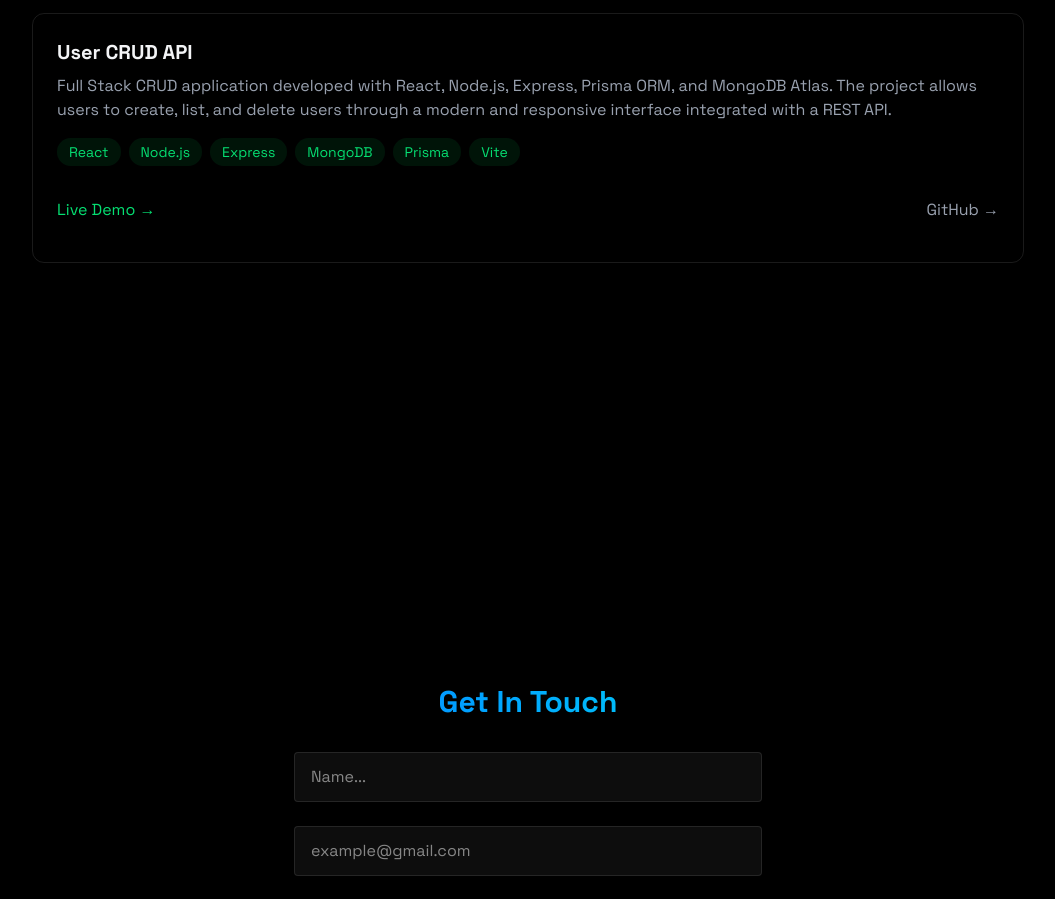
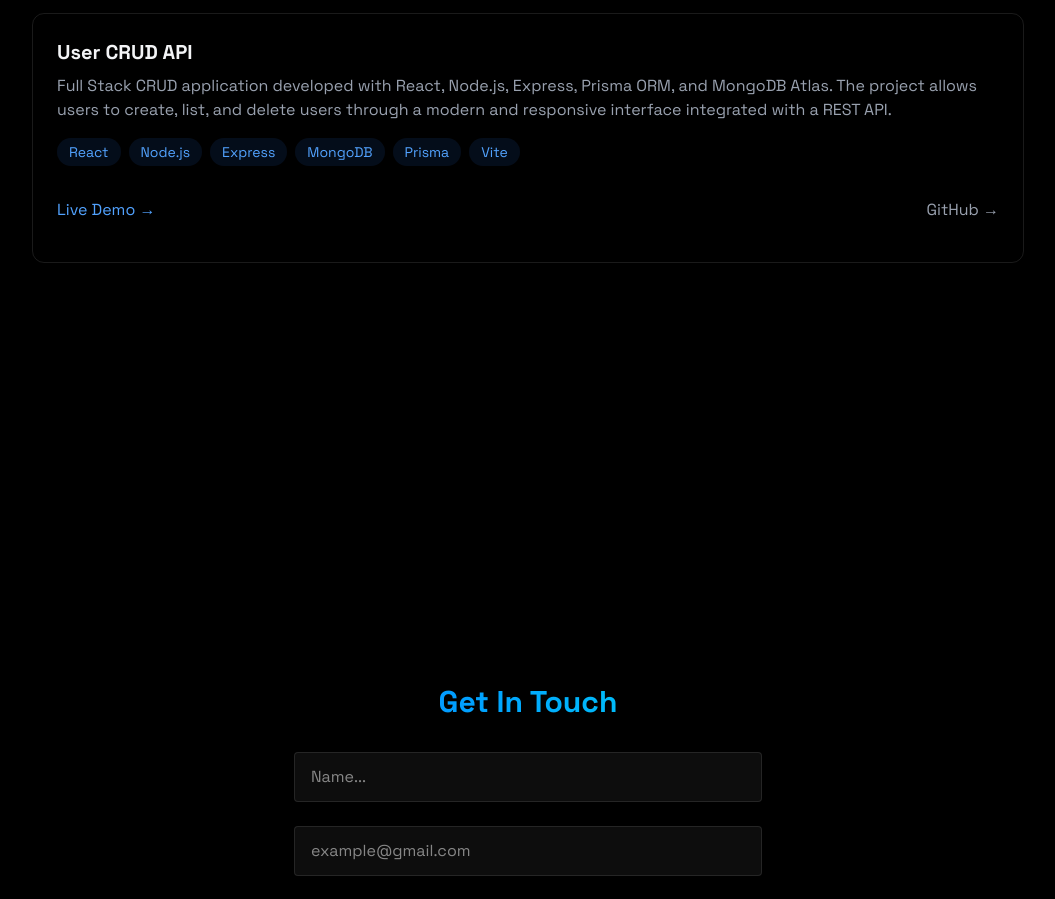
Before and after one commit to jotap-tech/jotap-portifolio, a React (Vite) app: page / in a window 1280 px wide. Shown: the part 1960-2859 px from the top of the page, without its empty margins (112-1167 px from the left). Built offline with nearby package versions, Linux system fonts and the light colour scheme.

Commit message:
Change project section colors from green to blue

```diff
--- a/src/components/sections/Projects.jsx
+++ b/src/components/sections/Projects.jsx
@@ -13,7 +13,7 @@
           </h2>
 
           <div className="grid grid-cols-1 gap-6">
-            <div className="p-6 rounded-xl border border-white/10 hover:-translate-y-1 hover:border-green-500/30 hover:shadow-[0_2px_8px_rgba(34,197,94,0.2)] transition">
+            <div className="p-6 rounded-xl border border-white/10 hover:-translate-y-1 hover:border-blue-500/30 hover:shadow-[0_2px_8px_rgba(59,130,246,0.2)] transition">
 
               <h3 className="text-xl font-bold mb-2">
                 User CRUD API
@@ -37,8 +37,8 @@
                 ].map((tech, key) => (
                   <span
                     key={key}
-                    className="bg-green-500/10 text-green-400 py-1 px-3 rounded-full text-sm hover:bg-green-500/20
-                    hover:shadow-[0_2px_8px_rgba(34,197,94,0.1)] transition-all"
+                    className="bg-blue-500/10 text-blue-400 py-1 px-3 rounded-full text-sm hover:bg-blue-500/20
+                    hover:shadow-[0_2px_8px_rgba(59,130,246,0.1)] transition-all"
                   >
                     {tech}
                   </span>
@@ -50,7 +50,7 @@
                   href="http://auth-api-bay-seven.vercel.app/"
                   target="_blank"
                   rel="noreferrer"
-                  className="text-green-400 hover:text-green-300 transition-colors my-4"
+                  className="text-blue-400 hover:text-blue-300 transition-colors my-4"
                 >
                   Live Demo →
                 </a>
```
